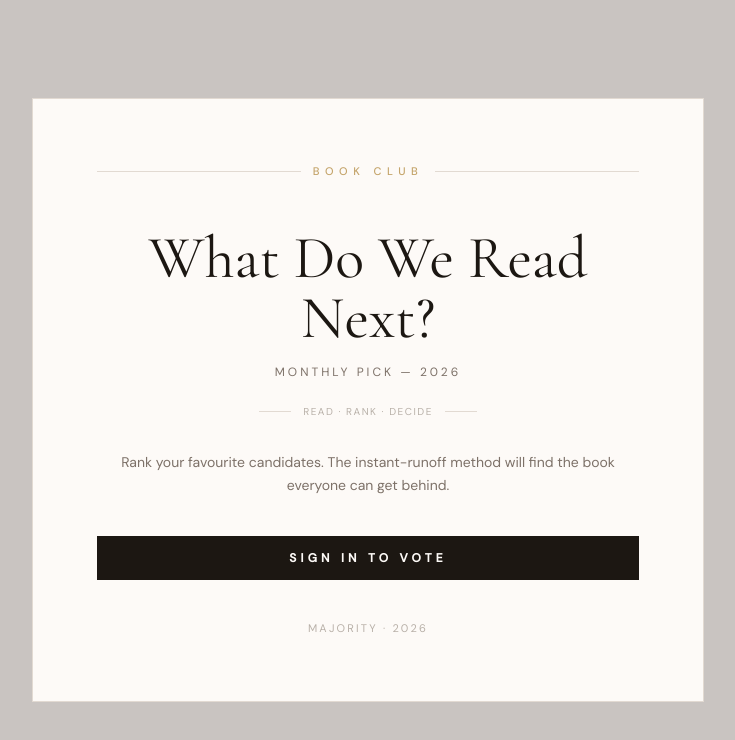
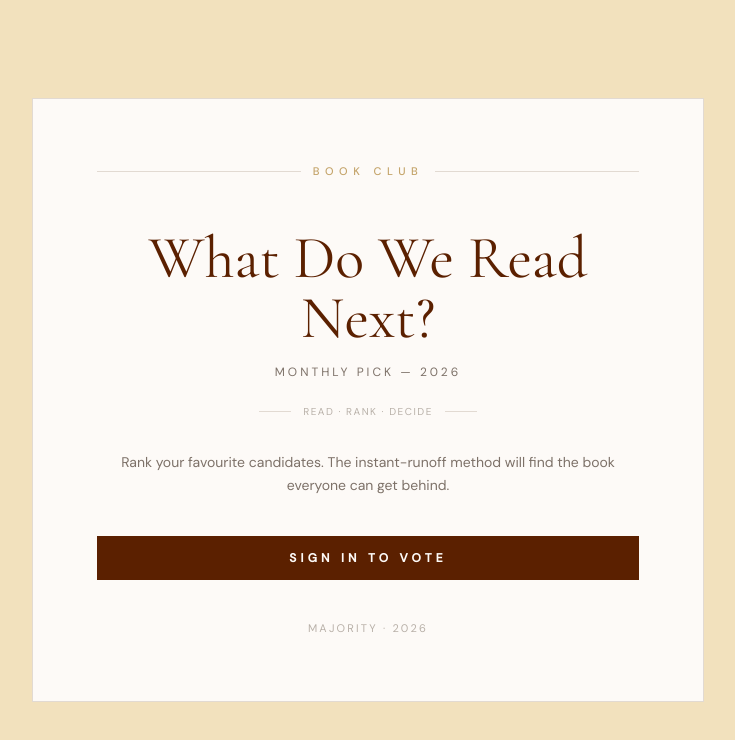
Before and after one commit to lorenzoferrara/majority, a React (Vite) app: page / in a window 1280 px wide. Shown: the top 740 px of the page, without its empty margins (272-1007 px from the left). Built offline with nearby package versions, Linux system fonts and the light colour scheme.

Commit message:
fix colors + add top2 voting

```diff
--- a/src/pages/Polls.jsx
+++ b/src/pages/Polls.jsx
@@ -78,7 +78,7 @@ export default function PollsPage() {
               ))}
             </div>
             <p className="mt-8 text-[11px] tracking-[0.2em] uppercase text-pastel-muted">
-              {polls.length} vote{polls.length !== 1 ? "s" : ""} available
+              {polls.length} votation{polls.length !== 1 ? "s" : ""} available
             </p>
           </>
         )}
--- a/src/pages/Results.jsx
+++ b/src/pages/Results.jsx
@@ -21,6 +21,7 @@ export default function Results() {
   const [loading, setLoading] = useState(true);
   const [error, setError] = useState(null);
   const [roundsOpen, setRoundsOpen] = useState(false);
+  const [viewMode, setViewMode] = useState("irv"); // "irv" | "top2"
 
   function loadResults() {
     fetch(`/api/results/${pollId}`)
@@ -57,7 +58,7 @@ export default function Results() {
     );
   }
 
-  const { poll, options, totalBallots, voters = [], winner, winners: tiedWinners, isTie, firstChoiceCounts, rounds } = data;
+  const { poll, options, totalBallots, voters = [], winner, winners: tiedWinners, isTie, firstChoiceCounts, topTwoCounts = {}, rounds } = data;
 
   return (
     <main className="min-h-screen bg-pastel-bg flex items-center justify-center px-6 py-12">
@@ -71,10 +72,26 @@ export default function Results() {
           <div className="h-px flex-1 bg-pastel-border" />
         </div>
         <h1 className="font-display text-5xl font-bold text-pastel-ink leading-none mb-1">{poll.month}</h1>
-        <p className="text-xs tracking-[0.4em] uppercase text-pastel-muted mb-10">Results</p>
+        <p className="text-xs tracking-[0.4em] uppercase text-pastel-muted mb-6">Results</p>
+
+        {/* View mode toggle */}
+        <div className="flex items-center gap-1 mb-10 border border-pastel-border bg-[#f4f0ec] p-1 w-fit">
+          <button
+            onClick={() => setViewMode("irv")}
+            className={`text-[10px] tracking-[0.3em] uppercase px-4 py-1.5 font-semibold transition-colors ${viewMode === "irv" ? "bg-pastel-card text-pastel-ink shadow-sm" : "text-pastel-muted hover:text-pastel-mid"}`}
+          >
+            Ranked choice
+          </button>
+          <button
+            onClick={() => setViewMode("top2")}
+            className={`text-[10px] tracking-[0.3em] uppercase px-4 py-1.5 font-semibold transition-colors ${viewMode === "top2" ? "bg-pastel-card text-pastel-ink shadow-sm" : "text-pastel-muted hover:text-pastel-mid"}`}
+          >
+            Top 2 picks
+          </button>
+        </div>
 
         {/* Winner */}
-        {poll.status === "CLOSED" && (
+        {poll.status === "CLOSED" && viewMode === "irv" && (
           <div className="mb-10 border-l-4 border-pastel-gold pl-5 py-1">
             {winner ? (
               <>
@@ -94,6 +111,30 @@ export default function Results() {
           </div>
         )}
 
+        {poll.status === "CLOSED" && viewMode === "top2" && (() => {
+          const maxCount = Math.max(0, ...options.map((o) => topTwoCounts[o.id] || 0));
+          const top2Winners = options.filter((o) => (topTwoCounts[o.id] || 0) === maxCount && maxCount > 0);
+          return (
+            <div className="mb-10 border-l-4 border-pastel-gold pl-5 py-1">
+              {top2Winners.length === 1 ? (
+                <>
+                  <p className="text-[11px] tracking-[0.4em] uppercase text-pastel-gold font-semibold mb-1">Winner</p>
+                  <p className="font-display text-3xl font-bold text-pastel-ink">{top2Winners[0].label}</p>
+                </>
+              ) : top2Winners.length > 1 ? (
+                <>
+                  <p className="text-[11px] tracking-[0.4em] uppercase text-pastel-gold font-semibold mb-1">Co-winners</p>
+                  {top2Winners.map((w) => (
+                    <p key={w.id} className="font-display text-3xl font-bold text-pastel-ink">{w.label}</p>
+                  ))}
+                </>
+              ) : (
+                <p className="font-display text-xl italic text-pastel-muted">No winner determined.</p>
+              )}
+            </div>
+          );
+        })()}
+
         {poll.status !== "CLOSED" && (
           <div className="mb-10 py-4 border-t border-pastel-border">
             <p className="text-sm text-pastel-mid italic">Results are published once voting closes.</p>
@@ -102,18 +143,20 @@ export default function Results() {
 
         {/* Vote summary label */}
         <div className="flex items-center justify-between text-[10px] tracking-[0.3em] uppercase text-pastel-muted mb-3">
-          <span>First-choice votes</span>
+          <span>{viewMode === "irv" ? "First-choice votes" : "Top-2 pick appearances"}</span>
           <span>{totalBallots} ballot{totalBallots !== 1 ? "s" : ""}</span>
         </div>
 
         {/* Bars */}
         {(() => {
-          const sorted = options.slice().sort((a, b) => (firstChoiceCounts[b.id] || 0) - (firstChoiceCounts[a.id] || 0));
+          const counts = viewMode === "irv" ? firstChoiceCounts : topTwoCounts;
+          const totalForPct = viewMode === "irv" ? totalBallots : options.reduce((s, o) => s + (topTwoCounts[o.id] || 0), 0);
+          const sorted = options.slice().sort((a, b) => (counts[b.id] || 0) - (counts[a.id] || 0));
           // dense rank: ties share the same rank
           let rank = 1;
           const ranks = {};
           for (let i = 0; i < sorted.length; i++) {
-            if (i > 0 && (firstChoiceCounts[sorted[i].id] || 0) < (firstChoiceCounts[sorted[i - 1].id] || 0)) {
+            if (i > 0 && (counts[sorted[i].id] || 0) < (counts[sorted[i - 1].id] || 0)) {
               rank = i + 1;
             }
             ranks[sorted[i].id] = rank;
@@ -121,8 +164,8 @@ export default function Results() {
           return (
             <div className="flex flex-col gap-1.5 mb-8">
               {sorted.map((option) => {
-                const count = firstChoiceCounts[option.id] || 0;
-                const pct = totalBallots > 0 ? Math.round((count / totalBallots) * 100) : 0;
+                const count = counts[option.id] || 0;
+                const pct = totalForPct > 0 ? Math.round((count / totalForPct) * 100) : 0;
                 const r = ranks[option.id];
                 const isTop = r === 1;
                 return (
@@ -149,8 +192,15 @@ export default function Results() {
           );
         })()}
 
+        {/* Top-2 method explanation */}
+        {viewMode === "top2" && (
+          <p className="text-[11px] text-pastel-muted mb-8 leading-relaxed">
+            Each voter's first and second choices each count as one vote. The book with the most appearances in top-2 picks wins.
+          </p>
+        )}
+
         {/* Step-by-step IRV elimination */}
-        {rounds.length > 0 && (
+        {viewMode === "irv" && rounds.length > 0 && (
           <div className="mb-8">
             <button
               onClick={() => setRoundsOpen((v) => !v)}
--- a/tailwind.config.ts
+++ b/tailwind.config.ts
@@ -8,64 +8,17 @@ const config: Config = {
   theme: {
     extend: {
       colors: {
-        graphite: {
-          950: "#0d0c09",
-          900: "#141210",
-          800: "#1c1a14",
-          700: "#26231a",
-          600: "#322e22",
-          500: "#46402f",
-          400: "#6b6250",
-          300: "#8f8472",
-          200: "#b5a992",
-          100: "#d9cdb5",
-        },
-        parchment: {
-          100: "#f5f0e4",
-          200: "#e8dfc8",
-          300: "#d4c9aa",
-          400: "#b8a98a",
-        },
-        gold: {
-          50:  "#fdf6e0",
-          300: "#f0d47a",
-          400: "#dbb947",
-          500: "#c49a1f",
-          600: "#9c7a18",
-          700: "#7a5c0f",
-        },
         pastel: {
-          bg:     "#c9c4c1",
+          bg:     "#f2e1bd",
           card:   "#FDFAF7",
-          option: "#e3f0e9",
+          option: "#7e9e3d32",
           border: "#E2DAD2",
-          ink:    "#1C1712",
+          ink:    "#5B2000",
           mid:    "#7D7168",
           muted:  "#B8B0A8",
           gold:   "#C4A46A",
-          sage:   "#49b178",
-          rose:   "#C49090",
-        },
-        warm: {
-          bg:      "#FFECD6",
-          surface: "#FAE2CC",
-          white:   "#F2F4F3",
-        },
-        // legacy — kept for backward compat
-        cream: {
-          50:  "#fefdfb",
-          100: "#faf8f3",
-          200: "#f2ebdd",
-          300: "#e5d9c3",
-        },
-        ink: {
-          900: "#1a140a",
-          800: "#2c2212",
-          700: "#3e3120",
-          500: "#6b5535",
-          300: "#9e8660",
-          200: "#c4aa82",
-          100: "#ddd0b5",
+          sage:   "#689214",
+          rose:   "#b04c4c",
         },
       },
       fontFamily: {
```
Also changed, not shown: api/results/[pollId].js (+11 -0 lines).
